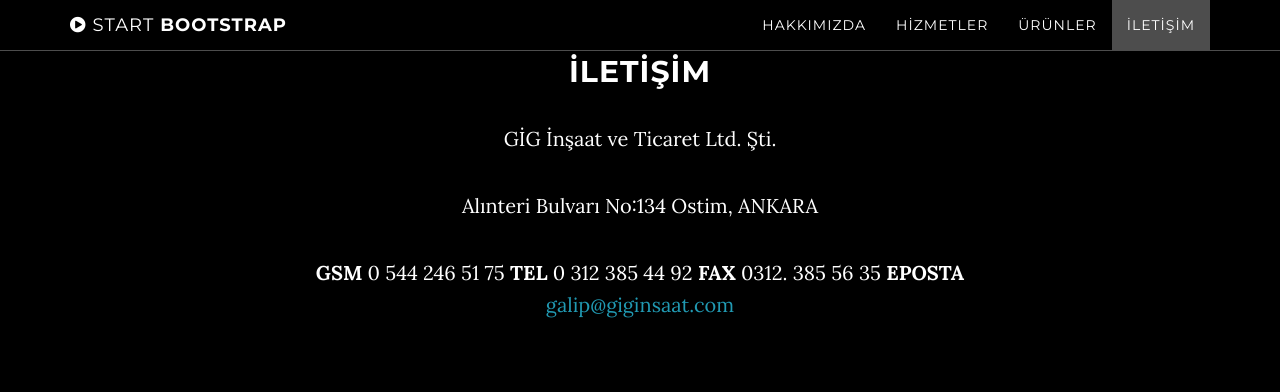
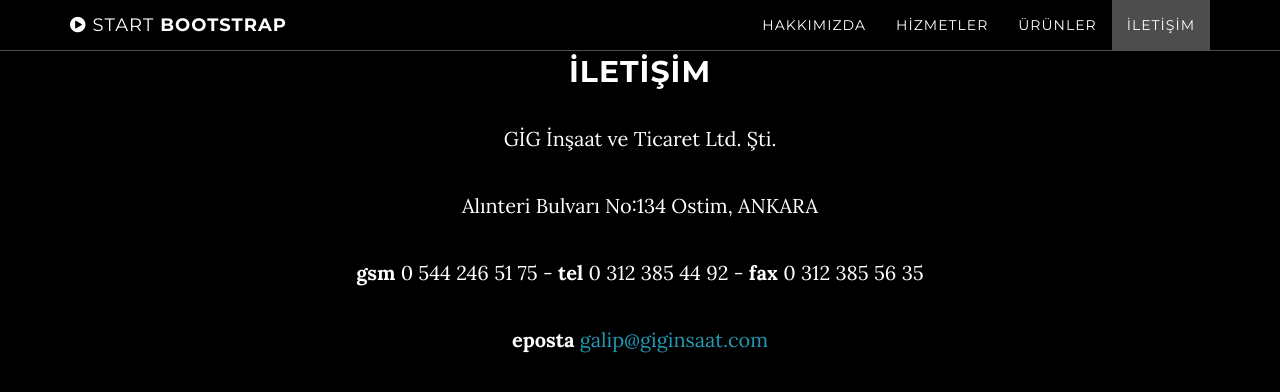
Before and after one commit to giginsaat/website, a Jekyll site: the page built from index.html, in a window 1280 px wide and 900 px high, scrolled down 3109 px. Shown: the top 392 px of the window. Built offline with Jekyll 4.4.1, drawn with Linux system fonts in a browser that asks for light colours.

Commit message:
Update contact.html

```diff
--- a/_includes/contact.html
+++ b/_includes/contact.html
@@ -5,8 +5,8 @@
                 <h2>İletişim</h2>
                 <p>GİG İnşaat ve Ticaret Ltd. Şti.</p>
                 <p>Alınteri Bulvarı No:134 Ostim, ANKARA</p>
-                <p><b>GSM</b> 0 544 246 51 75 <b>TEL</b> 0 312 385 44 92 <b>FAX</b> 0312. 385 56 35 <b>EPOSTA</b> <a href="mailto:{{ site.email }}">{{ site.email }}</a>
-                </p>
+                <p><b>gsm</b> 0 544 246 51 75 - <b>tel</b> 0 312 385 44 92 - <b>fax</b> 0 312 385 56 35</p>
+                <p><b>eposta</b> <a href="mailto:{{ site.email }}">{{ site.email }}</a></p>
             </div>
         </div>
     </section>
```
